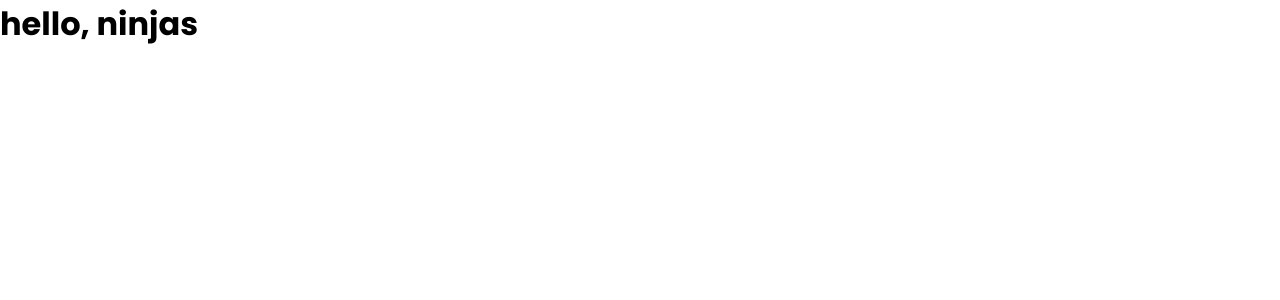
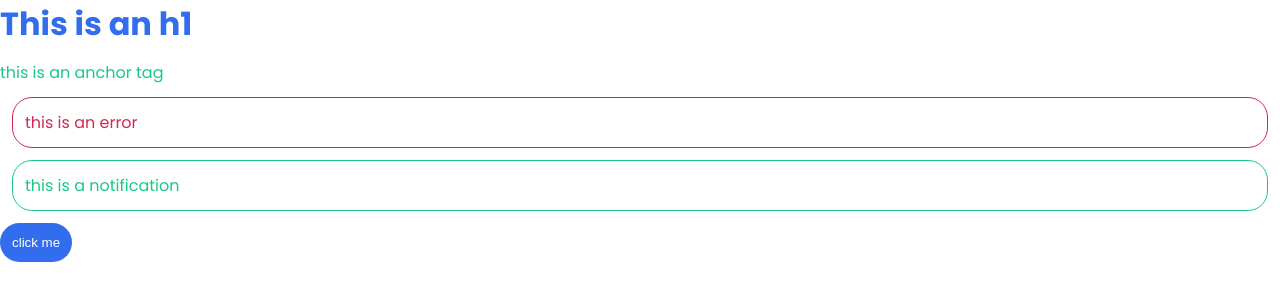
Before and after one commit to sabhas/sass-demo, a website: page index.html in a window 1280 px wide. Drawn offline with nearby package versions, Linux system fonts and the light colour scheme.

Commit message:
added theme variables

```diff
--- a/index.html
+++ b/index.html
@@ -1,12 +1,16 @@
 <html lang="en">
-<head>
-  <meta charset="UTF-8">
-  <meta http-equiv="X-UA-Compatible" content="IE=edge">
-  <meta name="viewport" content="width=device-width, initial-scale=1.0">
-  <link rel="stylesheet" href="/css/index.css">
-  <title>Complete SASS</title>
-</head>
-<body>
-  <h1>hello, ninjas</h1>
-</body>
+  <head>
+    <meta charset="UTF-8" />
+    <meta http-equiv="X-UA-Compatible" content="IE=edge" />
+    <meta name="viewport" content="width=device-width, initial-scale=1.0" />
+    <link rel="stylesheet" href="/css/index.css" />
+    <title>Complete SASS</title>
+  </head>
+  <body>
+    <h1>This is an h1</h1>
+    <a href="#">this is an anchor tag</a>
+    <p class="error">this is an error</p>
+    <p class="notification">this is a notification</p>
+    <button>click me</button>
+  </body>
 </html>
--- a/index.scss
+++ b/index.scss
@@ -29,8 +29,53 @@ img {
   max-width: 100%;
 }
 
+// theme colors
+$primary: #326dee !default;
+$secondary: #1ac886 !default;
+$error: #d32752 !default;
+$info: #f6c31c !default;
+
+// spacing
+$base-padding: 0.75rem;
+$base-margin: 0.75rem;
+
+// borders
+$base-border-thickness: 1px;
+$base-border-radius: 20px;
+
 h1 {
-  a {
-    color: red;
-  }
+  color: $primary;
+
+  margin-bottom: $base-margin;
 }
+a {
+  color: $secondary;
+}
+button {
+  color: white;
+  border: 0;
+  background: $primary;
+
+  border-radius: $base-border-radius;
+  padding: $base-padding;
+}
+.error {
+  color: $error;
+  border-color: $error;
+  border-style: solid;
+
+  margin: $base-margin;
+  padding: $base-padding;
+  border-radius: $base-border-radius;
+  border-width: $base-border-thickness;
+}
+.notification {
+  color: $secondary;
+  border-color: $secondary;
+  border-style: solid;
+
+  margin: $base-margin;
+  padding: $base-padding;
+  border-radius: $base-border-radius;
+  border-width: $base-border-thickness;
+}
```
Also changed, not shown: css/index.css (added).
